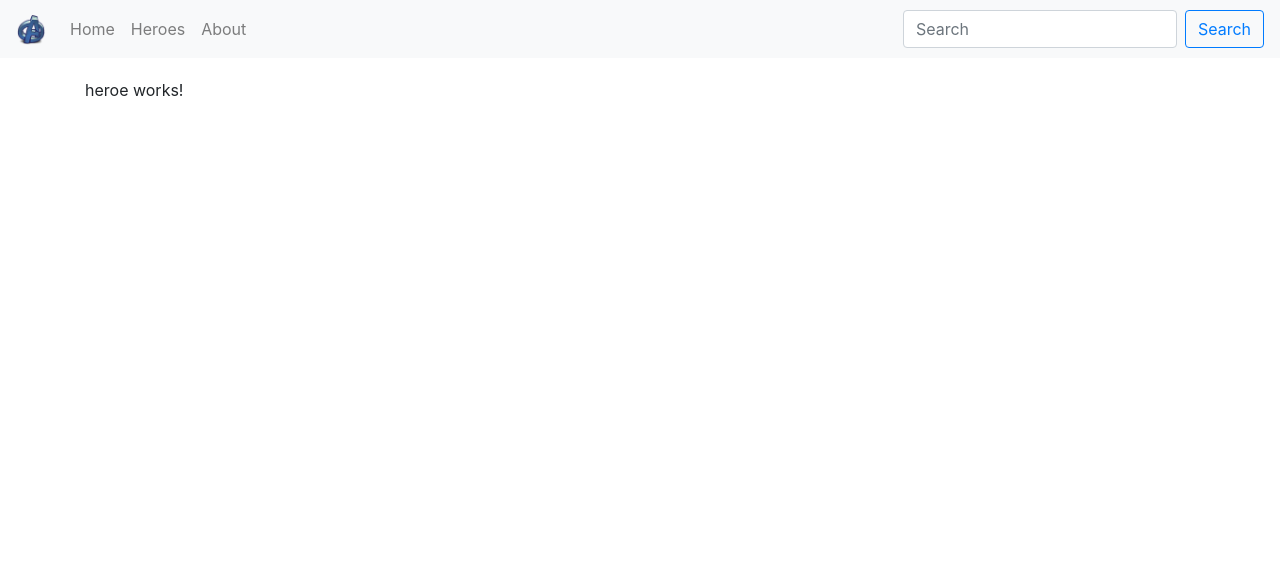
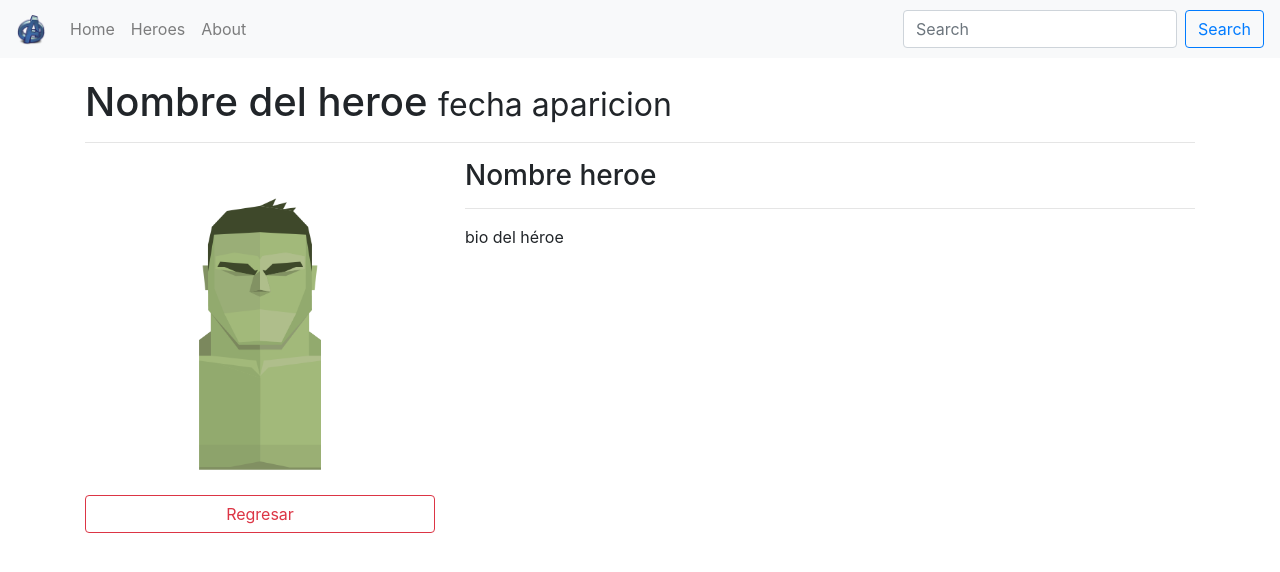
Before and after one commit to Alonsogcl/02-spa, an Angular app: page /heroe/0 in a window 1280 px wide. Shown: the top 572 px of the page. Built offline with nearby package versions, Linux system fonts and the light colour scheme.

Commit message:
plantilla html de la biografia de cada heroe creada

```diff
--- a/src/app/components/heroe/heroe.component.html
+++ b/src/app/components/heroe/heroe.component.html
@@ -1 +1,18 @@
-<p>heroe works!</p>
+<h1>Nombre del heroe <small>fecha aparicion</small></h1>
+<hr>
+
+<div class="row">
+    <div class="col-md-4">
+        <img src="assets/img/hulk.png" class="img-fluid" alt="">
+        <br><br>
+        <a href="heroes" class="btn btn-outline-danger btn-block">Regresar</a>
+    </div>
+    <div class="col-md-8">
+        <h3>Nombre heroe</h3>
+        <hr>
+        <p>bio del héroe</p>
+        <div>
+            <img src="" alt="">
+        </div>
+    </div>
+</div>
```
